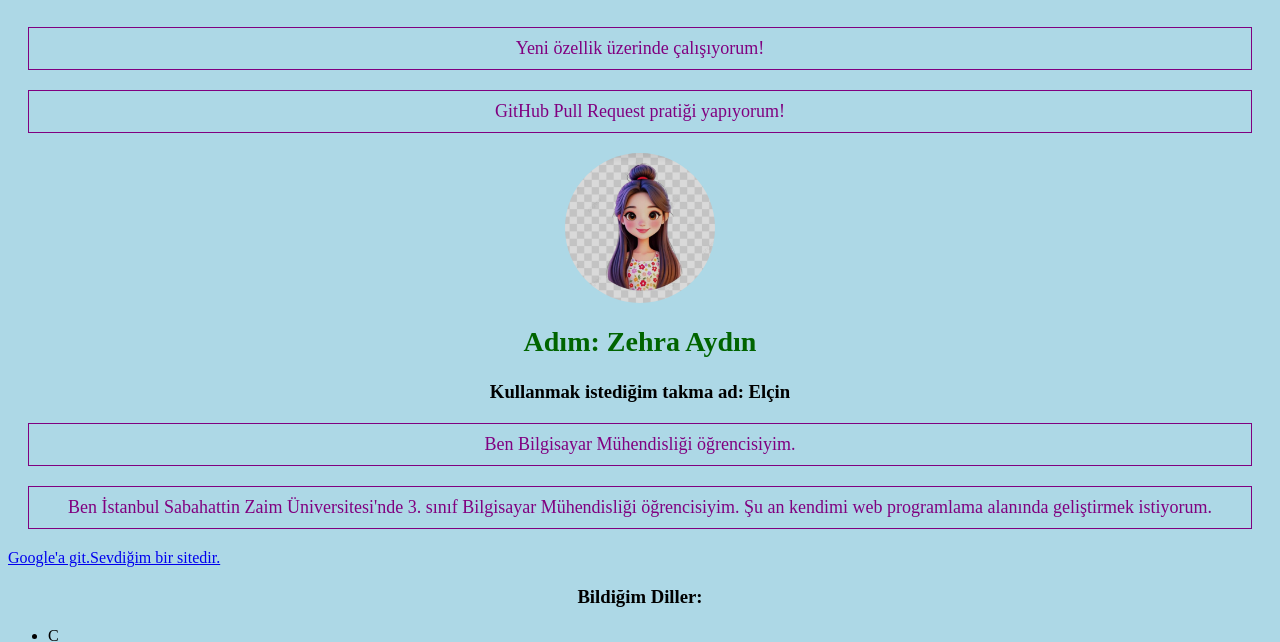
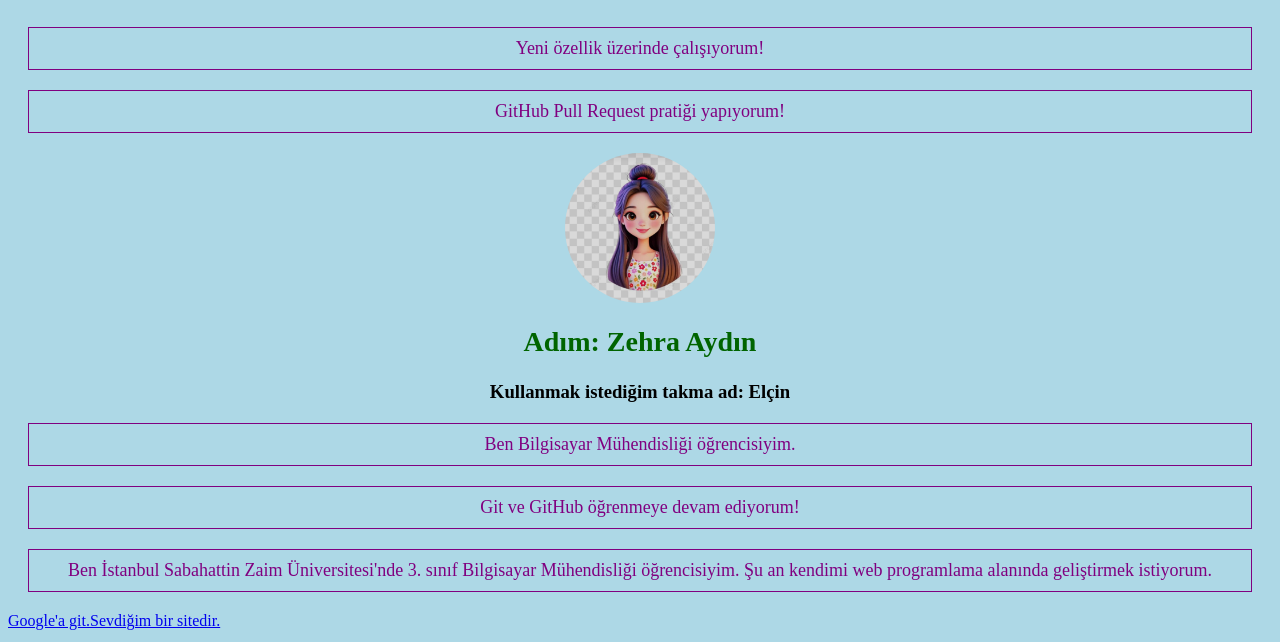
Before and after one commit to ZehraAydinn/ilk-web-sitem, a plain HTML site: page index.html in a window 1280 px wide. Shown: the part 119-761 px from the top of the page. Drawn offline with Linux system fonts and the light colour scheme; no server answers.

Commit message:
Profil sayfasina yeni yazi eklendi

```diff
--- a/index.html
+++ b/index.html
@@ -178,6 +178,7 @@
 
 
         <p>Ben Bilgisayar Mühendisliği öğrencisiyim.</p>
+        <p>Git ve GitHub öğrenmeye devam ediyorum!</p>
 
         <p>Ben İstanbul Sabahattin Zaim Üniversitesi'nde
              3. sınıf Bilgisayar Mühendisliği öğrencisiyim.
```
